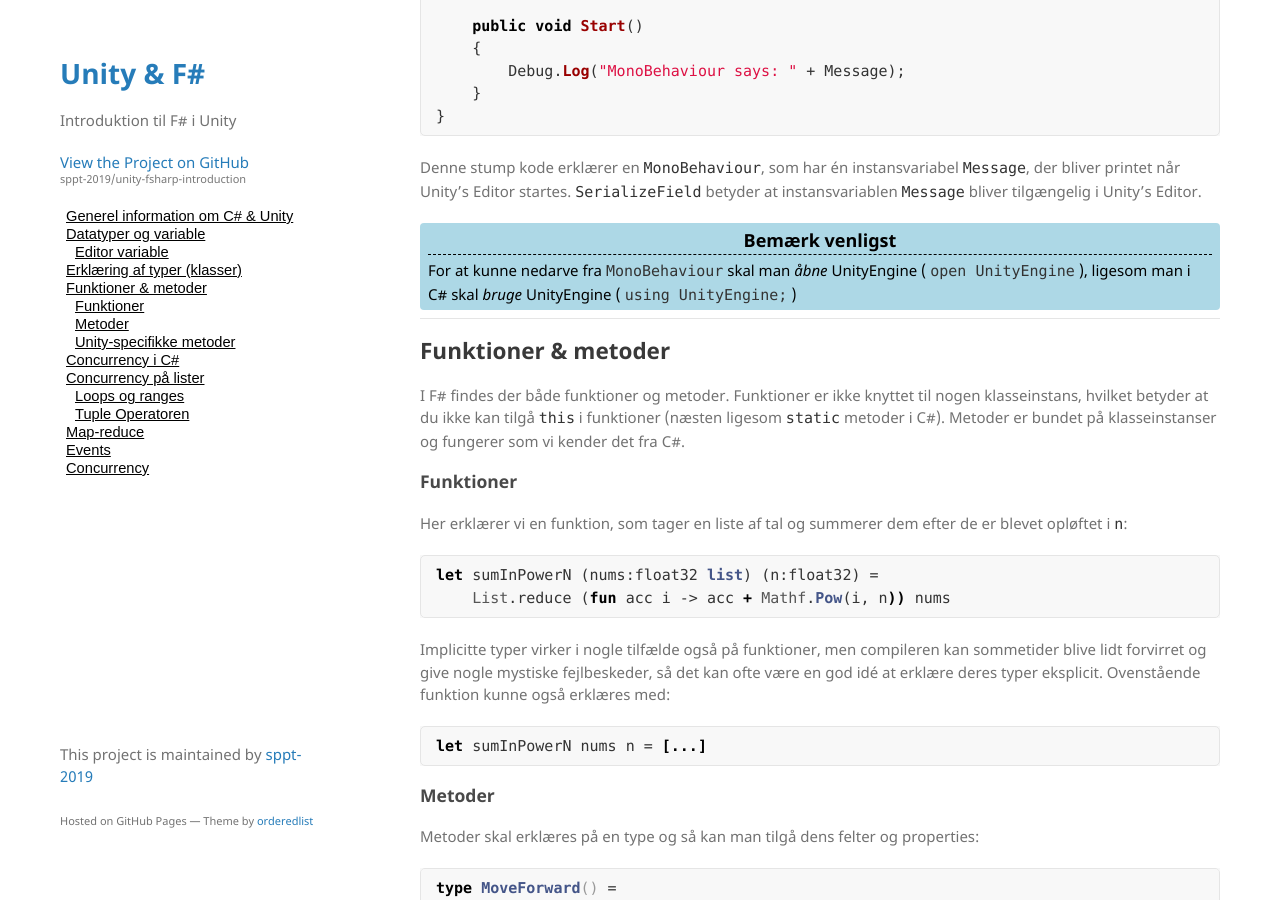
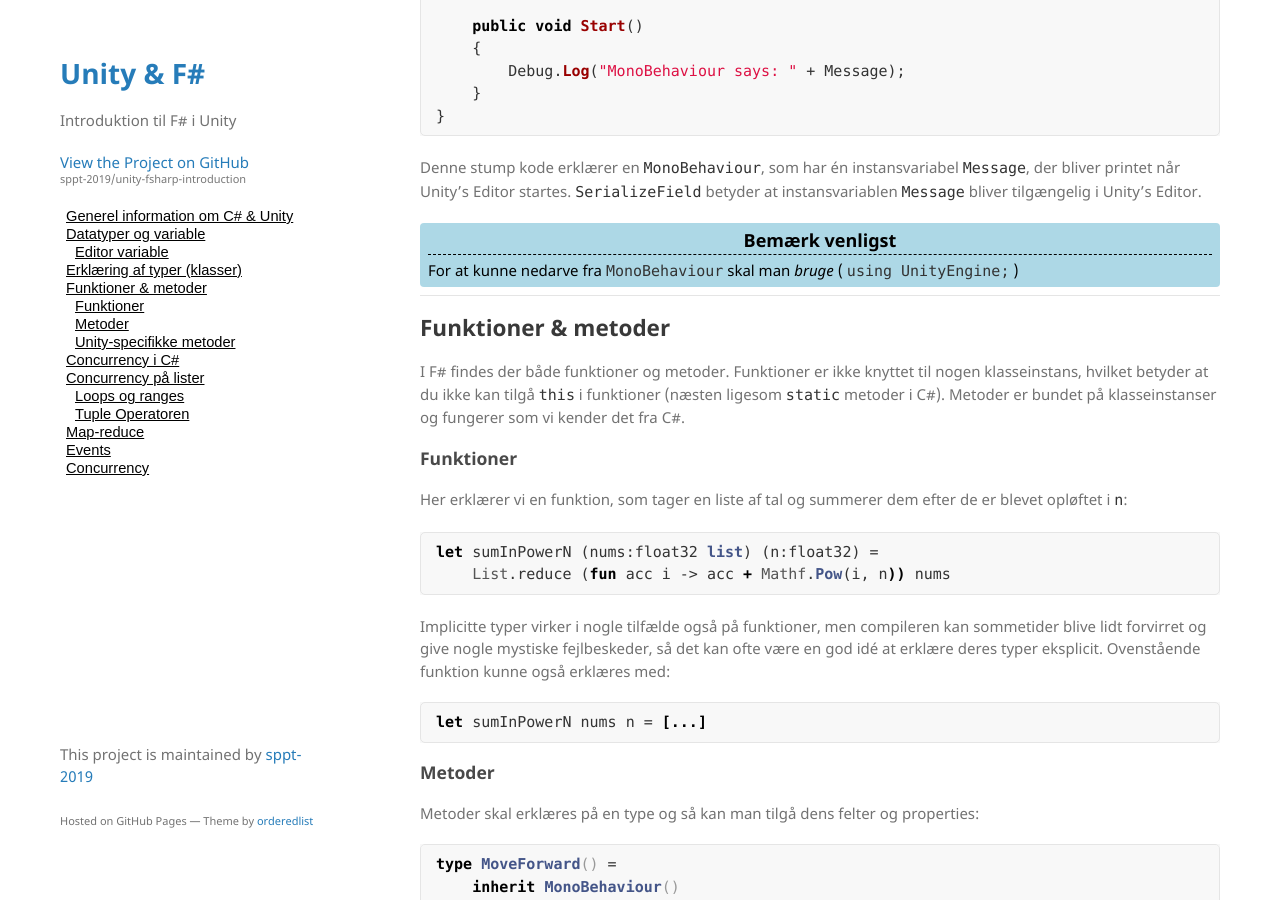
Before and after one commit to sppt-2019/unity-fsharp-introduction, a Jekyll site: the page built from csharp.md, in a window 1280 px wide and 900 px high, scrolled down 1162 px. Built offline with Jekyll 4.4.1, drawn with Linux system fonts in a browser that asks for light colours; our own code applies the rules of GitHub Pages for plain Markdown files.

Commit message:
Fjernet noget f#
Fjernet f# omkring hvordan man bruger using UnityEngine

```diff
--- a/csharp.md
+++ b/csharp.md
@@ -48,7 +48,7 @@ class MyType : MonoBehaviour
 Denne stump kode erklærer en `MonoBehaviour`, som har én instansvariabel `Message`, der bliver printet når Unity's Editor startes. `SerializeField` betyder at instansvariablen `Message` bliver tilgængelig i Unity's Editor.
 
 <div class="note-box">
-    For at kunne nedarve fra <code>MonoBehaviour</code> skal man <i>åbne</i> UnityEngine ( <code>open UnityEngine</code> ), ligesom man i C# skal <i>bruge</i> UnityEngine ( <code>using UnityEngine;</code> )
+    For at kunne nedarve fra <code>MonoBehaviour</code> skal man <i>bruge</i> ( <code>using UnityEngine;</code> )
 </div>
 
 ___
```
